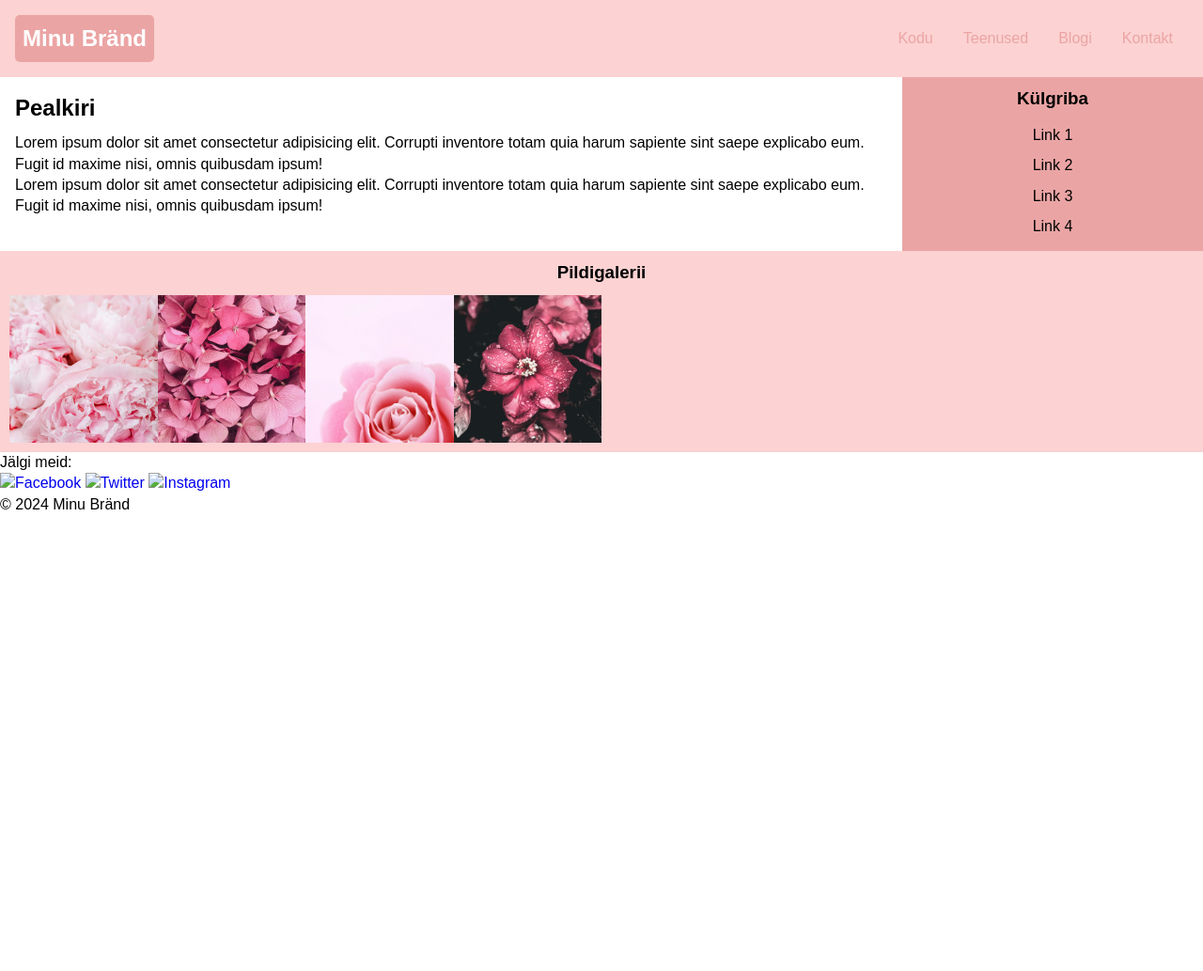
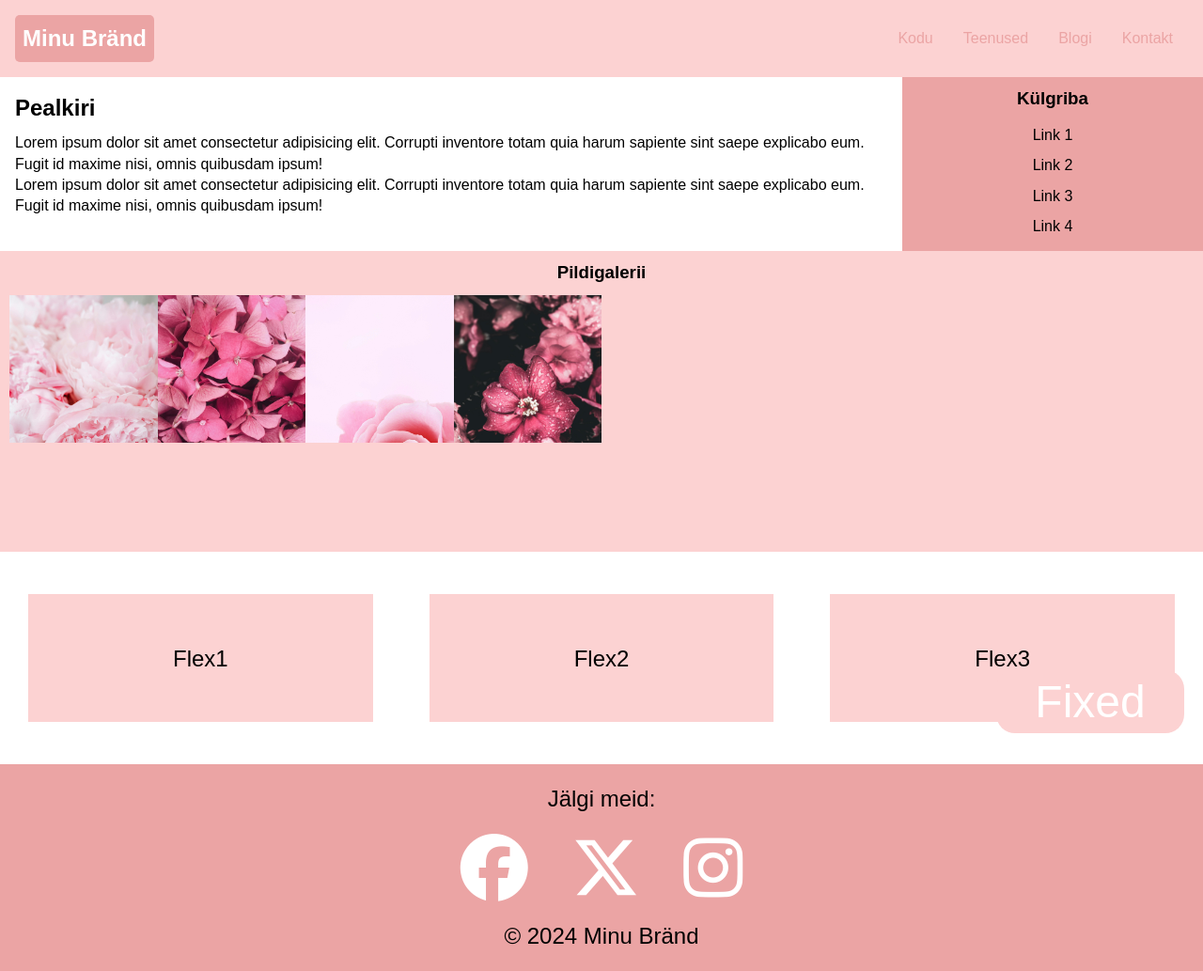
Before and after one commit to KristiinaSaag/display_layout, a plain HTML site: page index.html in a window 1280 px wide. Shown: the whole page at 94% size. Before the commit the page ends 800 px from the top, so only its background shows below. Drawn offline with Linux system fonts and the light colour scheme.

Commit message:
animatsioonid, ühikut jne

```diff
--- a/index.html
+++ b/index.html
@@ -5,6 +5,9 @@
     <meta name="viewport" content="width=device-width, initial-scale=1.0">
     <title>Keerulisem Paigutus</title>
     <link rel="stylesheet" href="style.css">
+    <style>
+        @import url('https://fonts.googleapis.com/css2?family=Yellowtail&display=swap');
+        </style>
 </head>
 <body>
     <header>
@@ -54,27 +57,30 @@
                 </div>
             </div>
         </section>
+        <div id="box">Fixed</div>
+        <section class="flex-container">
+            <div class="flexBox">Flex1</div>
+            <div class="flexBox">Flex2</div>
+            <div class="flexBox">Flex3</div>
+        </section>
     </main>
     <footer>
         <div class="social">
             <p>Jälgi meid:</p>
             <a href="#">
-                <img src="" alt="Facebook">
+                <i class="fa-brands fa-facebook fa-3x"></i>
             </a>
             <a href="#">
-                <img src="" alt="Twitter">
+                <i class="fa-brands fa-x-twitter fa-3x"></i>
             </a>
             <a href="#">
-                <img src="" alt="Instagram">
+                <i class="fa-brands fa-instagram fa-3x"></i>
             </a>
         </div>
         <div class="copy">
             <p>&copy; 2024 Minu Bränd</p>
         </div>
     </footer>
-    <script
-      src="https://kit.fontawesome.com/1601de0f26.js"
-      crossorigin="anonymous"
-    ></script>
+    <script src="https://kit.fontawesome.com/e3737d7c77.js" crossorigin="anonymous"></script>
 </body>
 </html>
--- a/style.css
+++ b/style.css
@@ -5,9 +5,15 @@
 }
 
 body {
-    font-family: Arial, sans-serif;
+    font-family: yellowtail-regular, sans-serif;
     line-height: 1.4;
 }
+
+.yellowtail-regular {
+    font-family: "Yellowtail", cursive;
+    font-weight: 400;
+    font-style: normal;
+  }
 
 a {
     text-decoration: none;
@@ -15,6 +21,12 @@ a {
 
 h2, h3 {
     margin-bottom: 10px;
+}
+
+main {
+    display: grid;
+    grid-template-columns: 3fr 1fr;
+    grid-template-rows: auto;
 }
 
 /* header */
@@ -75,11 +87,15 @@ aside li {
     text-align: center;
     padding: 10px;
     background-color: #fcd2d2;
+    box-sizing: border-box;
+    height: 40vh;
+    min-height: 300px;
 }
 
 .gallery-grid {
     display: grid;
     grid-template-columns: repeat(auto-fill, minmax(150px, 1fr));
+    justify-items: center;
 }
 
 .gallery-item {
@@ -87,14 +103,75 @@ aside li {
     width: 100%;
     padding-top: 100%;
     overflow: hidden;
+    display: flex;
+    justify-content: center;
+    align-items: center;
 }
 
 .gallery-item img {
     position: absolute;
     top: 0;
     left: 0;
-    width: 100%;
-    height: 100%;
+    width: 20vh;
+    height: 30vh;
     display: block;
     object-fit: cover;
 }
+
+#box {
+    width: 200px;
+    color: #ffffff;
+    background-color: #fcd2d2;
+    border-radius: 20px;
+    text-align: center;
+    font-size: 3em;
+    position: fixed;
+    bottom: 20px;
+    right: 20px;
+}
+
+.flex-container {
+    display: flex;
+    justify-content: space-between;
+    align-items: center;
+    height: 100%;
+    grid-column: 1 / -1;
+    margin-top: 10px;
+}
+
+.flexBox {
+    background-color: #fcd2d2;
+    padding: 20px;
+    margin: 30px;
+    flex: 1 1 30%;
+    min-width: 20vw;
+    max-width: 30%;
+    height: 17vh;
+    display: flex;
+    justify-content: center;
+    align-items: center;
+    font-size: 1.5rem;
+}
+
+.flexBox:hover {
+    background-color: #eba4a4;
+    transform: scale(110%);
+    transform: rotateZ(360deg);
+    transition-duration: 800ms;
+}
+
+footer {
+    text-align: center;
+    font-size: 1.5rem;
+    background-color: #eba4a4;
+    margin-top: 20px;
+}
+
+footer p {
+    padding: 20px;
+}
+
+.social a {
+    color: #ffffff;
+    padding: 20px;
+}
```
